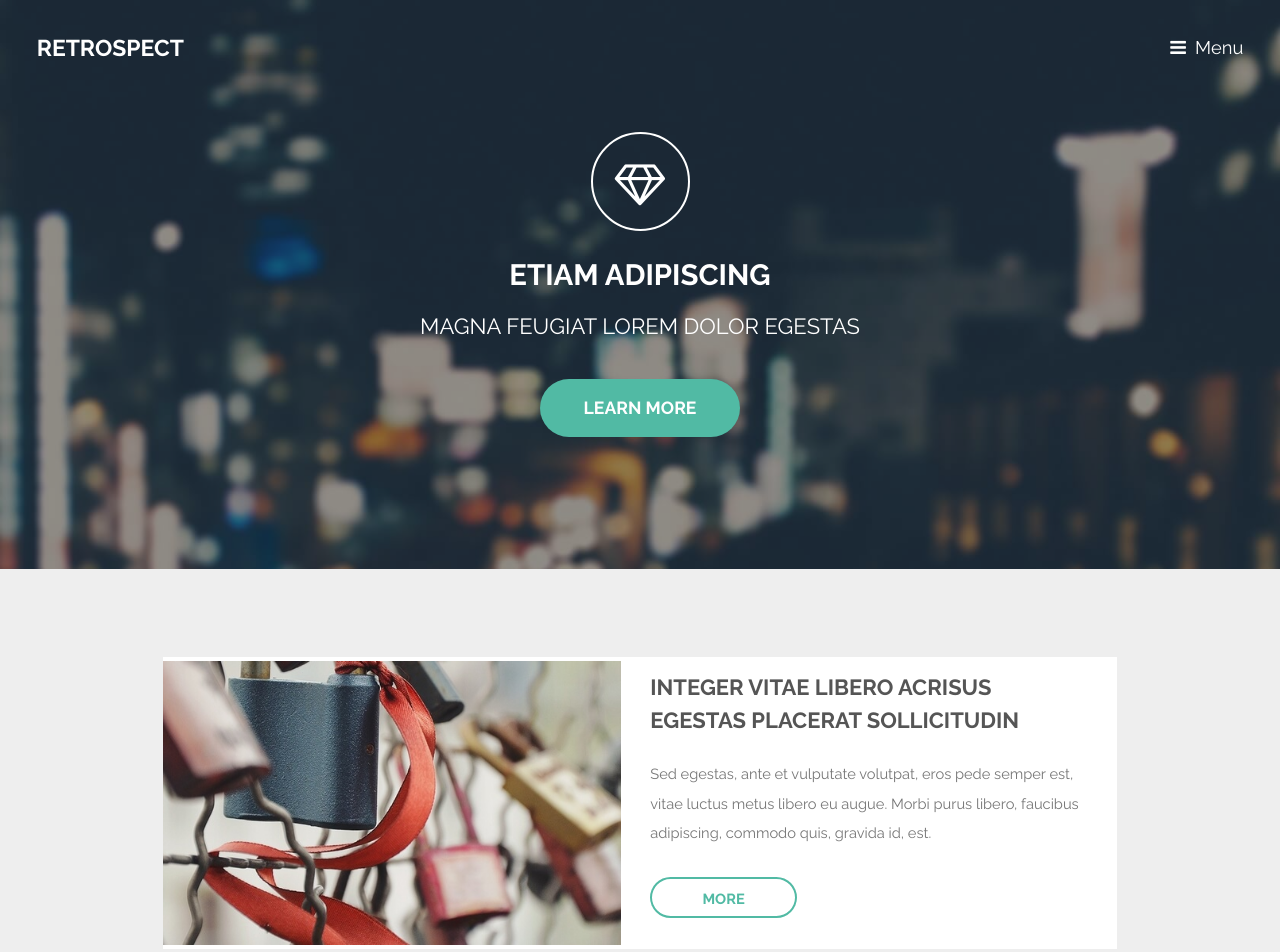
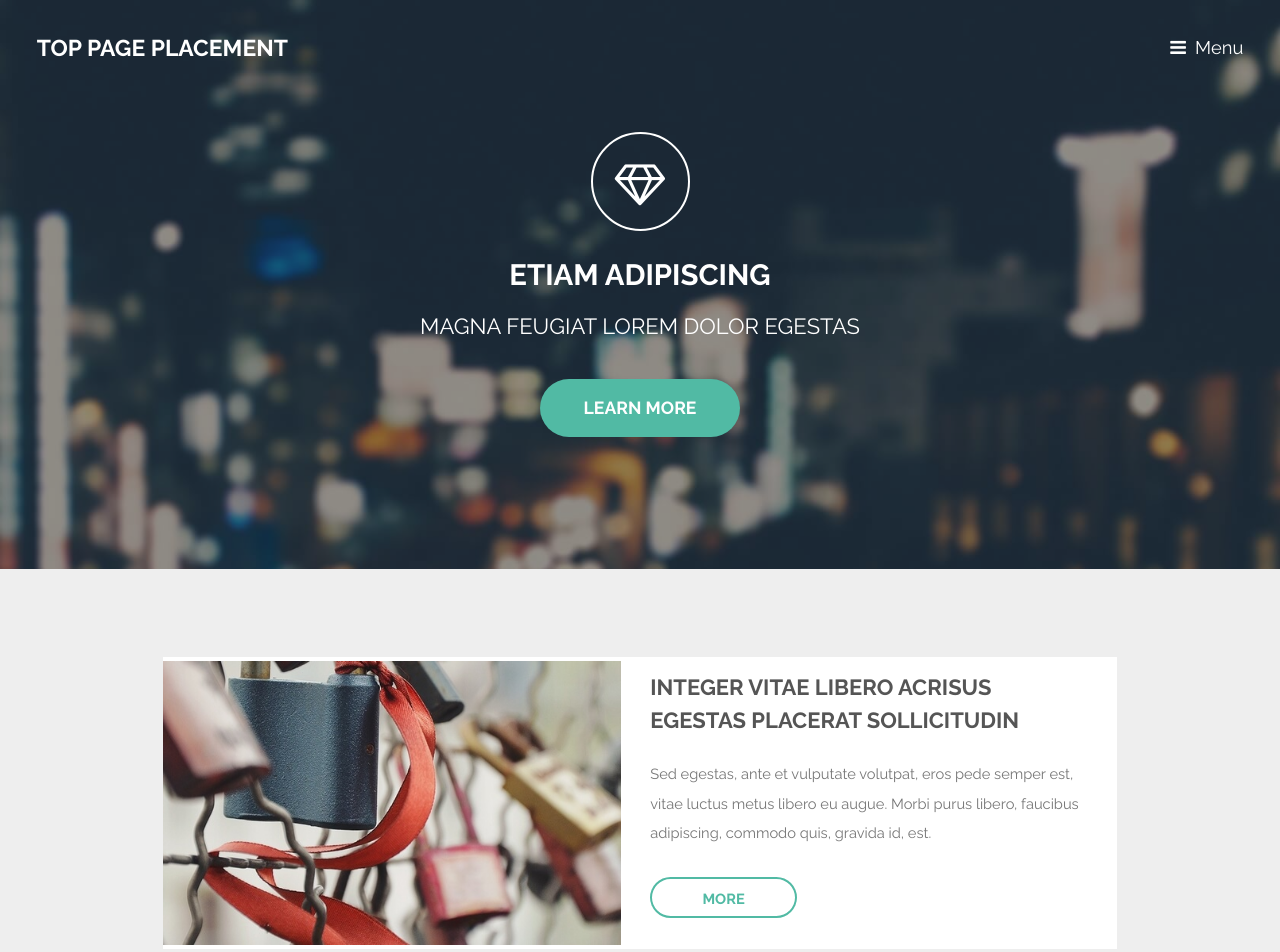
Before and after one commit to victorianeal/victorianeal.com, a plain HTML site: page index.html in a window 1280 px wide. Shown: the top 952 px of the page. Drawn offline with Linux system fonts and the light colour scheme.

Commit message:
Update index.html

```diff
--- a/index.html
+++ b/index.html
@@ -1,13 +1,11 @@
 <!DOCTYPE HTML>
-<!--
-	Retrospect by TEMPLATED
-	templated.co @templatedco
-	Released for free under the Creative Commons Attribution 3.0 license (templated.co/license)
--->
+
 <html>
 	<head>
-		<title>Retrospect by TEMPLATED</title>
+		<!-- head = tab description -->
+		<title>Victoria Neal</title>
 		<meta charset="utf-8" />
+		<!-- meta charset line means charactre encoding capable of enconding all chars on the web -->
 		<meta name="viewport" content="width=device-width, initial-scale=1" />
 		<!--[if lte IE 8]><script src="assets/js/ie/html5shiv.js"></script><![endif]-->
 		<link rel="stylesheet" href="assets/css/main.css" />
@@ -18,7 +16,7 @@
 
 		<!-- Header -->
 			<header id="header" class="alt">
-				<h1><a href="index.html">Retrospect</a></h1>
+				<h1><a href="index.html">Top Page Placement</a></h1>
 				<a href="#nav">Menu</a>
 			</header>
 
```
